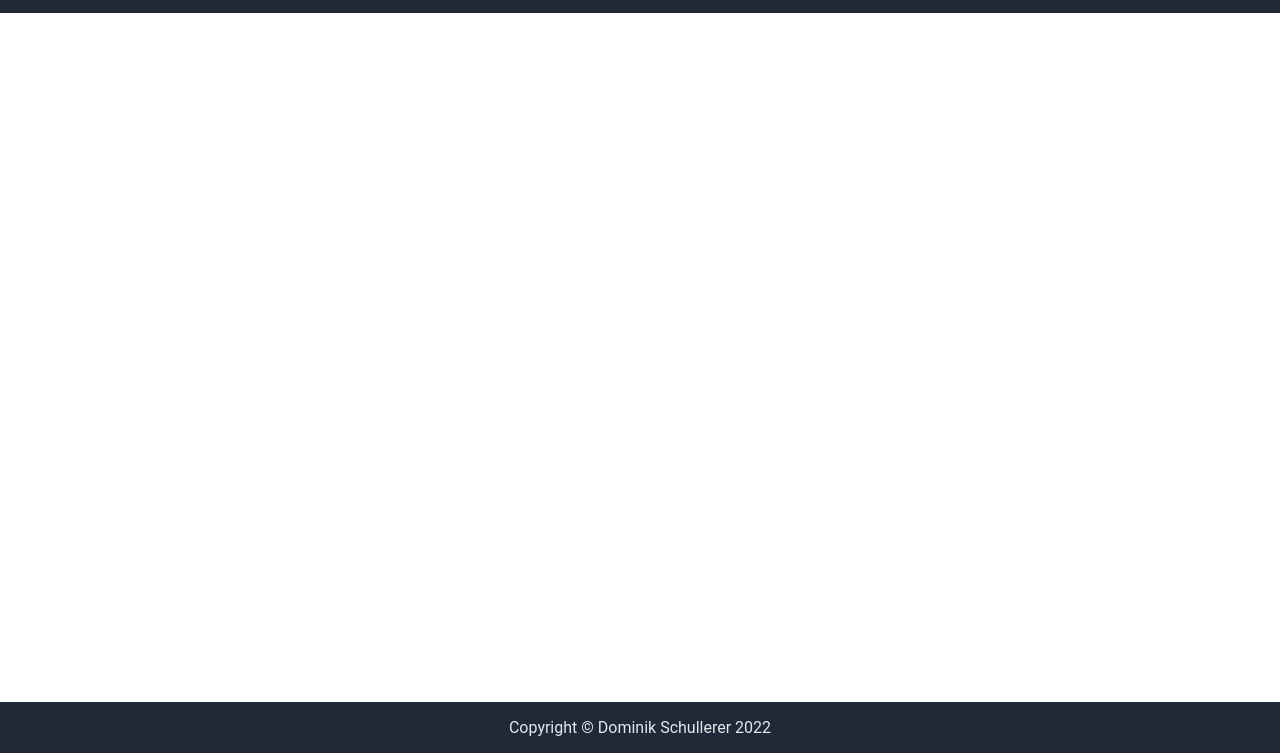
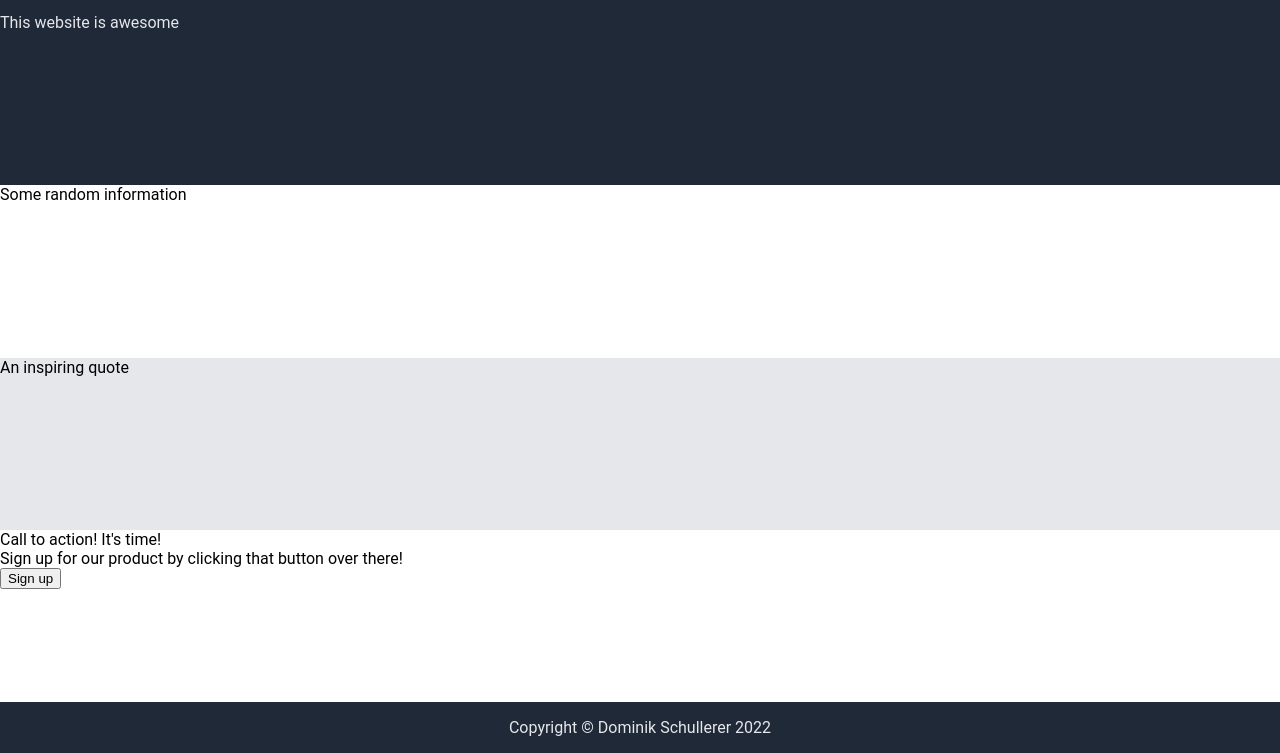
Before and after one commit to Cheranor/landingPage, a plain HTML site: page index.html in a window 1280 px wide. Shown: the part 47-800 px from the top of the page. Drawn offline with Linux system fonts and the light colour scheme.

Commit message:
Setup sign up area

```diff
--- a/index.html
+++ b/index.html
@@ -16,7 +16,33 @@
     </div>
 
     <div class="body">
+        <div class="container hero">
+            This website is awesome
+        </div>
 
+        <div class="container light">
+            Some random information
+        </div>
+
+        <div class="container dark">
+            An inspiring quote
+        </div>
+
+        <div class="container light">
+            <div class="signup">
+                <div class="text">
+                    <div class="title">
+                        Call to action! It's time!
+                    </div>
+                    <div class="infotext">
+                        Sign up for our product by clicking that button over there!
+                    </div>
+                </div>
+                <div class="button">
+                    <button>Sign up</button>
+                </div>
+            </div>
+        </div>
     </div>
 
     <div class="footer">
--- a/style.css
+++ b/style.css
@@ -42,6 +42,21 @@ a {
 
 .body {
     flex: 1;
+    display: flex;
+    flex-direction: column;
+}
+
+.container {
+    flex: 1;
+}
+
+.hero {
+    background-color: #1F2937;
+    color: #e5e7eb;
+}
+
+.dark {
+    background-color: #e5e7eb;
 }
 
 .footer {
@@ -51,3 +66,7 @@ a {
 
     padding: 1em;
 }
+
+.signup {
+    align-self: center;
+}
```
